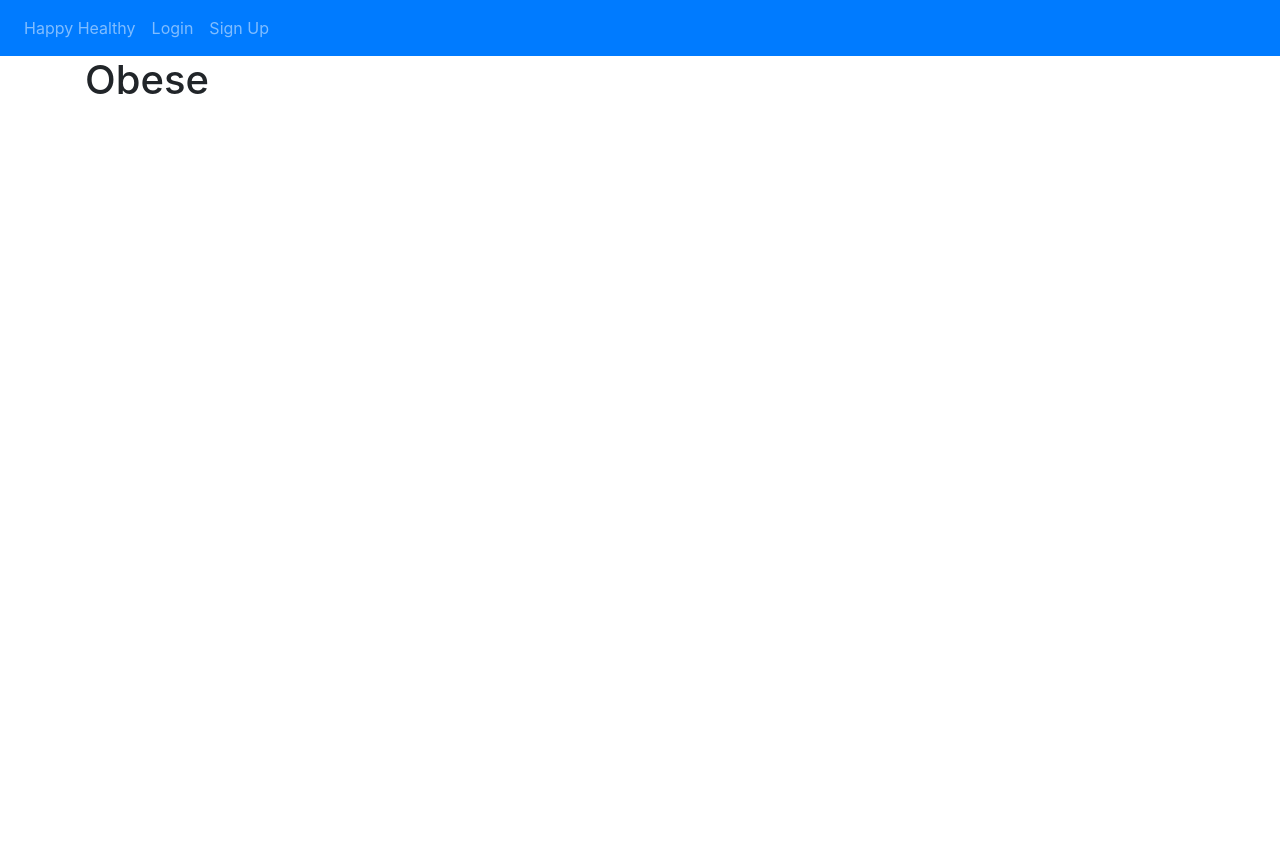
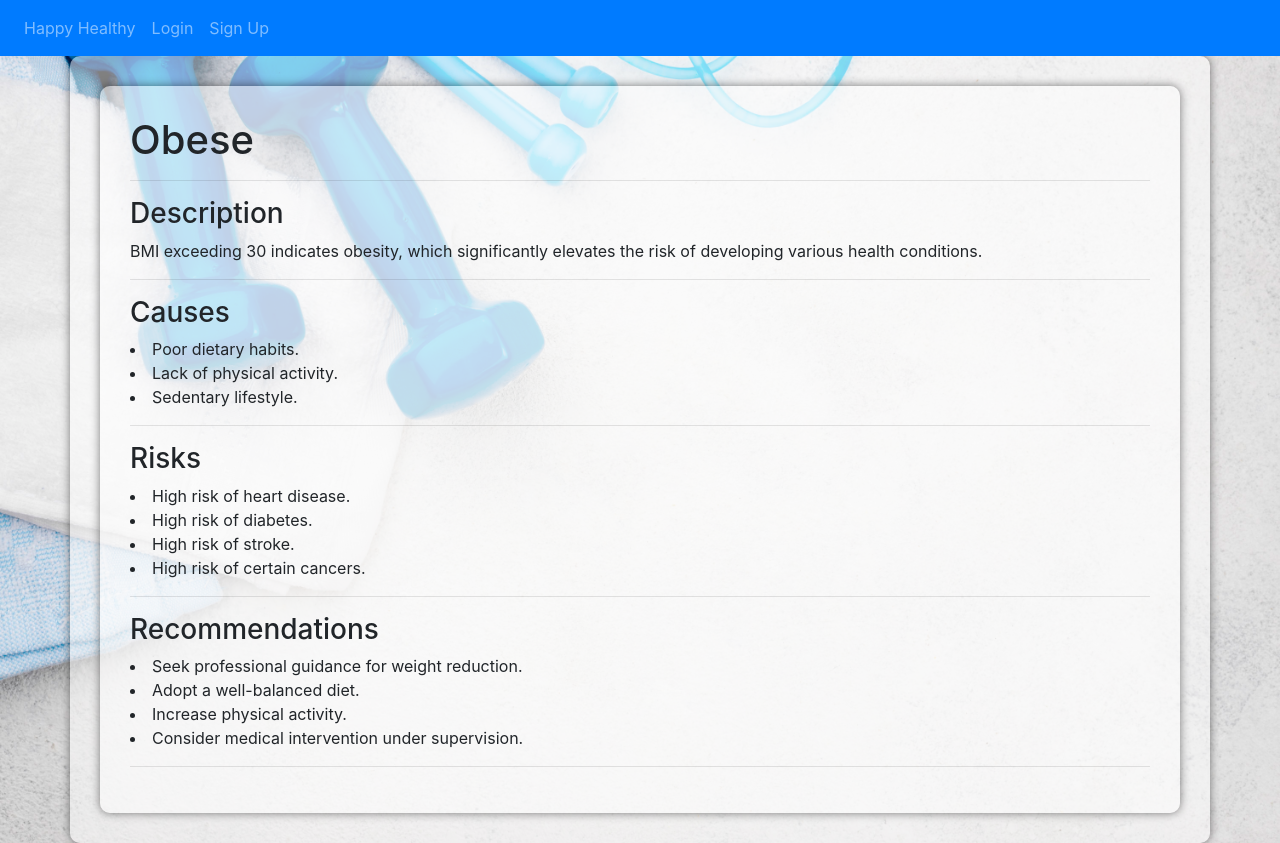
Before and after one commit to Chaapppp/Create-a-website-with-Flask, a Flask app: page /obese in a window 1280 px wide. Before the commit the page ends 94 px from the top, so only its background shows below. Run offline with Flask 3, Linux system fonts and the light colour scheme; some libraries are stand-ins or nearby versions.

Commit message:
information (Obese)

```diff
--- a/website/templates/obese.html
+++ b/website/templates/obese.html
@@ -1,5 +1,35 @@
 {% extends "base.html" %} {% block title %}Obese{% endblock %}
 {% block content%}
+<link rel="stylesheet" type="text/css" href="../static/style/Categories.css">
+<div class="container">
     <h1>Obese</h1>
-
+    <hr>
+    <h3>Description</h3>
+    <p>
+        BMI exceeding 30 indicates obesity, which significantly elevates the risk of developing various health conditions.
+    <hr>
+    <h3>Causes</h3>
+    <div>
+        <li>Poor dietary habits. </li>
+        <li>Lack of physical activity. </li>
+        <li>Sedentary lifestyle. </li>
+    </div>
+    <hr>
+    <h3>Risks</h3>
+    <div>
+        <li>High risk of heart disease. </li>
+        <li>High risk of diabetes. </li>
+        <li>High risk of stroke. </li>
+        <li>High risk of certain cancers. </li>
+    </div>
+    <hr>
+    <h3>Recommendations</h3>
+    <div>
+        <li>Seek professional guidance for weight reduction.</li>
+        <li>Adopt a well-balanced diet.</li>
+        <li>Increase physical activity. </li>
+        <li>Consider medical intervention under supervision.  </li>
+    </div>
+    <hr>
+</div>
 {% endblock %}
```
